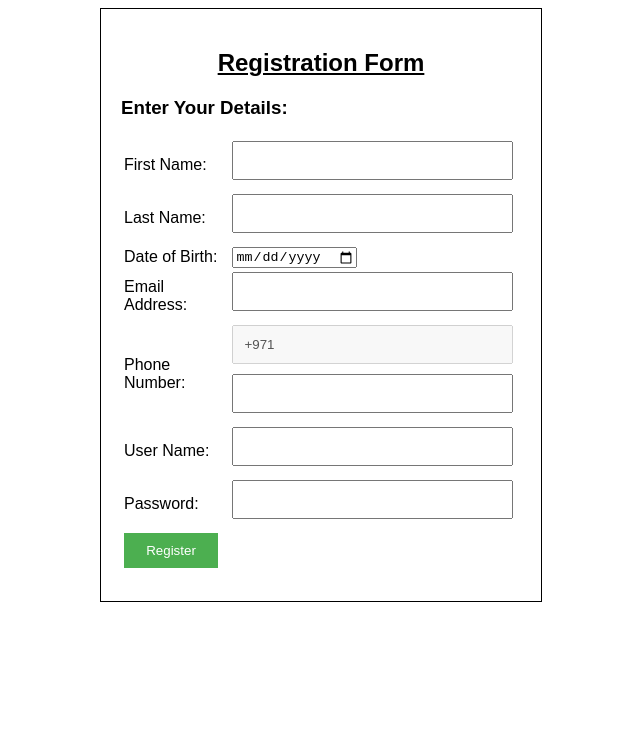
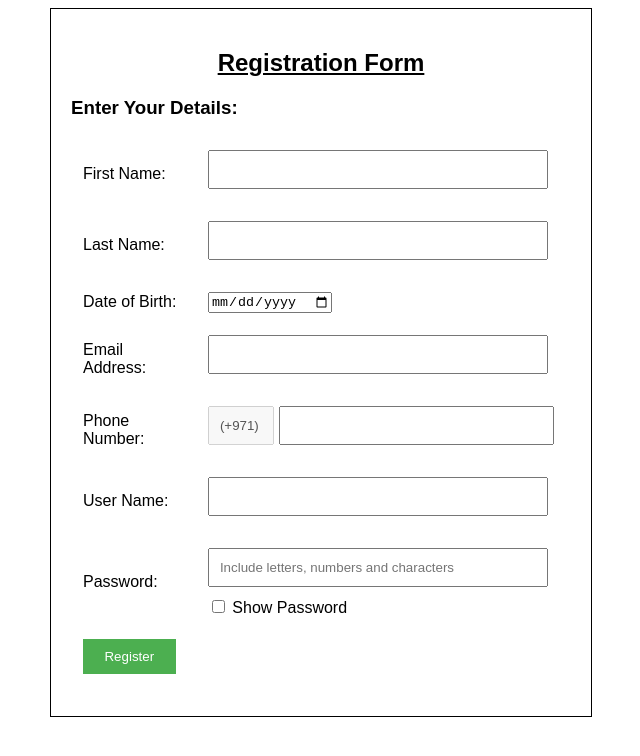
Before and after one commit to Fadiluu/Test, a plain HTML site: page Registration.html in a window 1280 px wide. Shown: the whole page, without its empty margins (319-959 px from the left). Drawn offline with Linux system fonts and the light colour scheme.

Commit message:
many changes

```diff
--- a/Registration.html
+++ b/Registration.html
@@ -7,17 +7,28 @@
 <a href="reg.css"></a>
 <body>
     <div class="container">
+        <script>
+            function togglePasswordVisibility() {
+                var passwordInput = document.getElementById("password");
+                var showPasswordCheckbox = document.getElementById("showPasswordCheckbox");
+
+                if (showPasswordCheckbox.checked) {
+                    passwordInput.type = "text";
+                } else {
+                    passwordInput.type = "password";
+                }
+            }
+        </script>
     <h2><u>Registration Form</u></h2>
     <h3>Enter Your Details:</h3>
-        <form action="registration.php" method="POST">
-            <form>
+            <form action="Login_register.html">
                 <table>
                     <tr>
                         <td>
                             First Name:
                         </td>
                         <td>
-                            <input type="text" name="FirstName" size="30" required></br>
+                            <input type="text" id="FirstName" size="30" pattern="([A-Za-z])+"required></br>
                         </td>
                     </tr>
                     <tr>
@@ -25,7 +36,7 @@
                             Last Name:
                         </td>
                         <td>
-                            <input type="text" name="LastName" size="30" required></br>
+                            <input type="text" id="LastName" size="30" pattern="([A-Za-z])+"required></br>
                         </td>
                     </tr>
                     <tr>
@@ -33,7 +44,7 @@
                             Date of Birth:
                         </td>
                         <td>
-                            <input type="date" name="DateofBirth" size="30" required></br>
+                            <input type="date" id="DateofBirth" size="30" required></br>
                         </td>
                     </tr>
                     <tr>
@@ -41,16 +52,16 @@
                             Email Address:
                         </td>
                         <td>
-                            <input type="email" name="Email" size="30" required></br>
+                            <input type="email" id="Email" size="30" required></br>
                         </td>
                     </tr>
                 </tr>
                 <tr>
                     <td>
                         Phone Number:
-                        <td>
-                            <input type="text" name="countrycode" value="+971" disabled>
-                            <input type="text" name="phonenumber" size="10"><br/>
+                        <td class="phone-number-container">
+                            <input type="text" id="countrycode" value="(+971)"  disabled>
+                            <input type="text" id="phonenumber" pattern="\5\d{8}"  required><br/>
                         </td>
                     </td>
                 </tr>
@@ -59,7 +70,7 @@
                         User Name:
                     </td>
                     <td>
-                        <input type="text" name="Username" size="30" required>
+                        <input type="text" id="Username" size="30" pattern="([A-Za-z])+" required>
                     </td>
                 </tr>
                 <tr>
@@ -67,7 +78,9 @@
                         Password:
                     </td>
                     <td>
-                        <input type="password" name="password" size="30" required>
+                        <input type="password" id="password" placeholder="Include letters, numbers and characters" size="30" pattern="^(?=.*[a-zA-Z])(?=.*[0-9])(?=.*[^a-zA-Z0-9]).{8,}$" required>
+                        <input type="checkbox" id="showPasswordCheckbox" onchange="togglePasswordVisibility()">
+                        <label for="showPasswordCheckbox">Show Password</label>
                     </td>
                 </tr>
                 <tr>
@@ -77,6 +90,5 @@
                 </tr>
             </table>
         </form>
-    </div>
 </body>
 </html>
--- a/reg.css
+++ b/reg.css
@@ -3,15 +3,45 @@ body {
 }
 
 .container {
-    max-width: 400px;
+    max-width: 500px;
     margin: 0 auto;
     padding: 20px;
     border: 1px solid #000000;
 }
 
+.phone-number-container {
+    display: flex;
+    align-items: center;
+}
+
+.phone-number-container input {
+    margin-right: 5px;
+}
+
+.password-container {
+    position: relative;
+}
+
+.password-container input[type="checkbox"] {
+    position: absolute;
+    top: 0;
+    right: 0;
+}
+
+table {
+    width: 100%;
+}
+
+td {
+    padding: 10px;
+}
+
+
 h2 {
     text-align: center;
 }
+
+
 
 input[type="text"],
 input[type="email"],
@@ -28,3 +58,6 @@ input[type="submit"] {
     border: none;
     cursor: pointer;
 }
+#countrycode{
+    width: 15%;
+}
--- a/services_script.js
+++ b/services_script.js
@@ -123,12 +123,6 @@ function tv(){
 
 }
 
-
-
-
-
-
-
 // postPaidBtn = document.querySelector('.postpaid__btn')
 
 // postPaidBtn.addEventListener('click', function(){
--- a/services_structure.css
+++ b/services_structure.css
@@ -76,7 +76,8 @@ button{
 
 .option__btn{
     border-radius: .5rem;
-    padding: .25em 1em;
+    /*padding: .25em 1em;*/
+    padding: .5em 1.75em;
 }
 .option__btn:last-child{
     margin-left: 1em;
--- a/services_style.css
+++ b/services_style.css
@@ -14,8 +14,9 @@
     color: black;
 }
 .on_select{
-    background-color: #B70404;
+    background-color: darkgray;
     color: white;
+    border: none;
 }
 .subscription__btn{
     background-color: #B70404;
```
Also changed, not shown: Login_register.html (+18 -4 lines), index.html (+2 -2 lines), log.css (+10 -0 lines).
